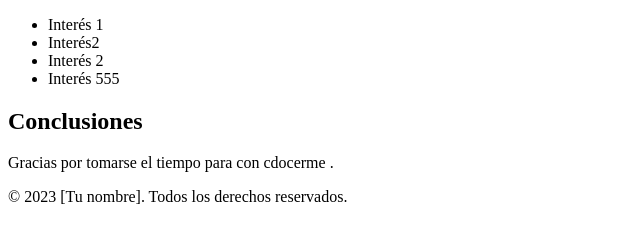
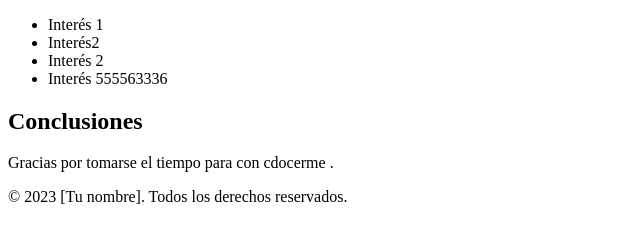
Before and after one commit to ewinortiz/repositorio, a plain HTML site: page index.html in a window 1280 px wide. Shown: the part 230-470 px from the top of the page, 0-640 px from the left. Drawn offline with Linux system fonts and the light colour scheme.

Commit message:
cambio linea 18

```diff
--- a/index.html
+++ b/index.html
@@ -15,7 +15,7 @@
     <li>Interés 1</li>
     <li>Interés2 </li>
     <li>Interés 2 </li>
-    <li>Interés 555 </li>
+    <li>Interés 555563336 </li>
 
   </ul>
 
```
